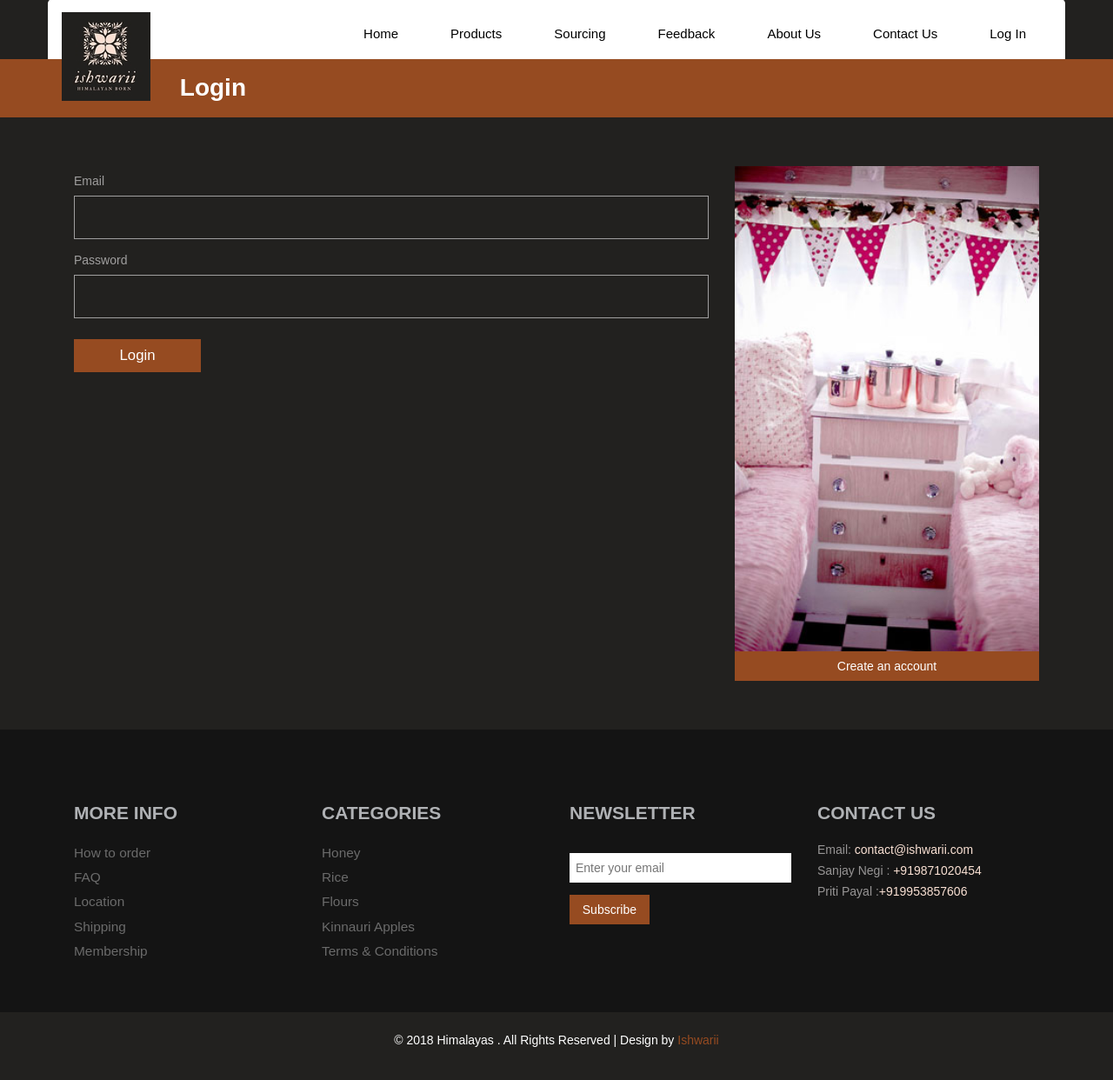
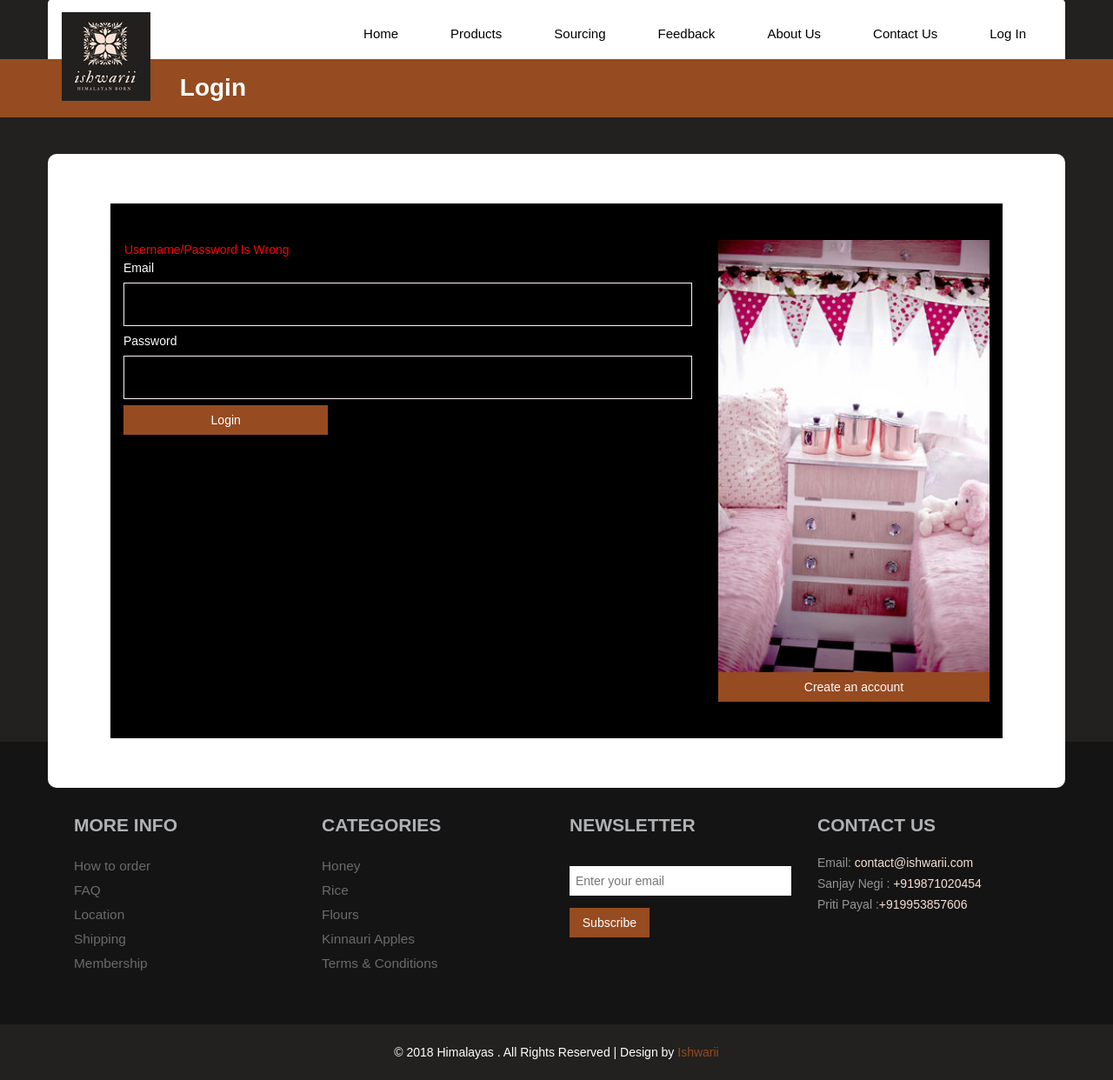
Before and after one commit to ishwarii-shubham/ishwarii, a PHP site: the page made by login.php in a window 1280 px wide. Shown: the part 82-1324 px from the top of the page at 87% size. Before the commit the page ends 1286 px from the top, so only its background shows below. Run offline with PHP 8.4, Linux system fonts and the light colour scheme; data comes from the database, SQL or seed files in the repository; some libraries are stand-ins or nearby versions.

Commit message:
login log out

```diff
--- a/css/style.css
+++ b/css/style.css
@@ -772,6 +772,17 @@
 	  color:#fff3f3;
 	-webkit-appearance: none;
 }
+.contact-grid input[type="password"],.contact-grid textarea{
+	width: 100%;
+	padding: 1em;
+	margin: 0.5em 0;
+	background:none;
+	outline:none;
+	  border: 1px solid #fff3f3;
+	  font-size:1em;
+	  color:#fff3f3;
+	-webkit-appearance: none;
+}
 .contact-grid textarea{
 	resize:none;
 }
--- a/login.php
+++ b/login.php
@@ -1,3 +1,15 @@
+<?php ob_start(); ?>
+<?php
+	if($_REQUEST && array_key_exists('form_action', $_REQUEST) && $_REQUEST['form_action'] > 0) {
+		require_once './assets/user_class.php';
+		$user_id = $_REQUEST['user_name'];
+		$pass = $_REQUEST['pass'];
+		$sess = new User;
+		$cred = $sess->logIN($user_id, $pass);
+		// $aa implode(', ', $cred);
+		echo sizeof($cred);
+	}
+?>
 <!DOCTYPE html>
 <html>
 	<?php include('assets/head.php'); ?>
@@ -11,21 +23,29 @@
 		</div>
 		<!-- grow -->
 		<!--content-->
-		<div class="container">
-			<div class="account">
-				<div class="account-pass">
-					<div class="col-md-8 account-top">
-						<form action="#" method="post">
-
+		<div class="contact">
+			<div class="container" style="background-color:white; color:white; border-radius:10px 10px; position: relative;">
+				<div class="contact-form" style="margin:5%; background-color: black;">
+					<div class="col-md-8 contact-grid">
+						<form action="?form_action=1" method="post">
+							<div style="color:red;">
+								<?php if($_REQUEST && array_key_exists('form_action', $_REQUEST) && $_REQUEST['form_action'] < 0){
+									echo '<p>Username/Password Is Wrong</p>';
+								}
+								?>
+							</div>
 							<div>
 								<span>Email</span>
-								<input type="text">
+								<input type="text" name="user_name" required>
 							</div>
 							<div>
 								<span>Password</span>
-								<input type="password">
+								<input type="password" name="pass" required>
 							</div>
-							<input type="submit" value="Login">
+							<div>
+
+							</div>
+							<input type="submit" value="Login" style="width: 36%; color: #FFF; font-size: 1em; background: #964b21; border: none; outline: none; padding: 0.5em;">
 						</form>
 					</div>
 					<div class="col-md-4 left-account ">
```
Also changed, not shown: assets/user_class.php (+19 -0 lines).
